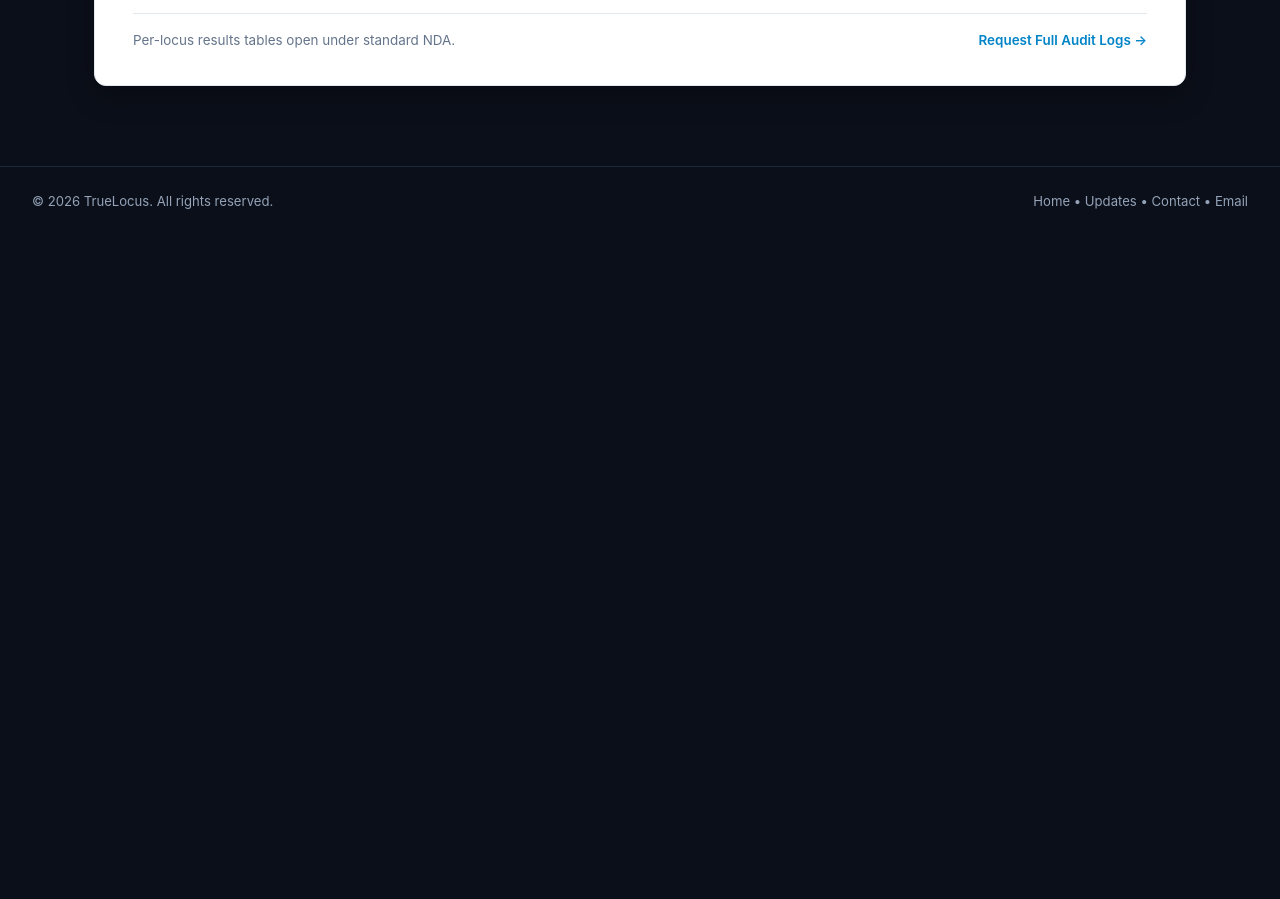
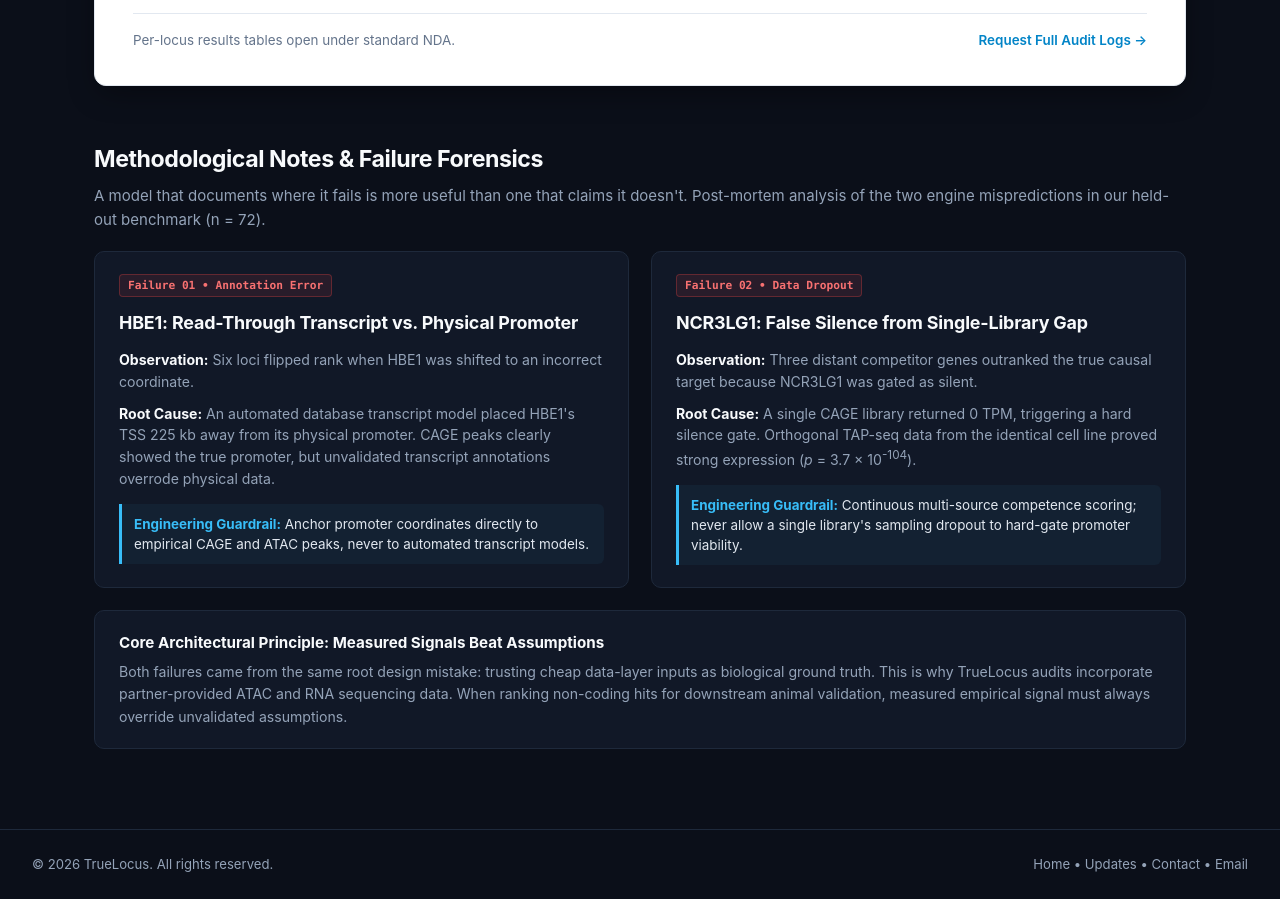
Before and after one commit to BDB-Genomics/truelocus.bio, a plain HTML site: page updates.html in a window 1280 px wide. Shown: the part 716-1615 px from the top of the page. Before the commit the page ends 952 px from the top, so only its background shows below. Drawn offline with Linux system fonts and the light colour scheme.

Commit message:
Add Methodological Notes & Failure Forensics for HBE1 and NCR3LG1

```diff
--- a/updates.html
+++ b/updates.html
@@ -234,6 +234,96 @@
     .white-card .card-footer a:hover {
       text-decoration: underline;
     }
+    /* Forensics & Methodological Notes */
+    .section-title {
+      font-size: 1.45rem;
+      font-weight: 700;
+      letter-spacing: -0.02em;
+      margin-bottom: 6px;
+      color: var(--text);
+    }
+    .section-desc {
+      color: var(--text-muted);
+      font-size: 0.94rem;
+      line-height: 1.55;
+    }
+    .forensics-grid {
+      display: grid;
+      grid-template-columns: 1fr 1fr;
+      gap: 22px;
+      margin-top: 20px;
+    }
+    .forensic-card {
+      background: var(--card-bg);
+      border: 1px solid var(--border);
+      border-radius: 10px;
+      padding: 22px 24px;
+      display: flex;
+      flex-direction: column;
+      gap: 12px;
+    }
+    .forensic-tag {
+      display: inline-block;
+      align-self: flex-start;
+      font-size: 0.7rem;
+      font-family: var(--mono);
+      font-weight: 600;
+      padding: 2px 8px;
+      border-radius: 4px;
+      background: rgba(239, 68, 68, 0.1);
+      border: 1px solid rgba(239, 68, 68, 0.3);
+      color: #f87171;
+    }
+    .forensic-title {
+      font-size: 1.12rem;
+      font-weight: 700;
+      color: var(--text);
+      letter-spacing: -0.01em;
+    }
+    .forensic-flow {
+      display: flex;
+      flex-direction: column;
+      gap: 10px;
+      font-size: 0.88rem;
+      line-height: 1.55;
+      color: var(--text-muted);
+    }
+    .forensic-flow strong {
+      color: var(--text);
+    }
+    .forensic-guardrail {
+      margin-top: 4px;
+      padding: 10px 12px;
+      background: rgba(56, 189, 248, 0.05);
+      border-left: 3px solid var(--accent);
+      border-radius: 0 6px 6px 0;
+      font-size: 0.84rem;
+      color: #e2e8f0;
+      line-height: 1.5;
+    }
+    .forensic-guardrail strong {
+      color: var(--accent);
+    }
+    .takeaway-banner {
+      margin-top: 22px;
+      background: var(--card-bg);
+      border: 1px solid var(--border);
+      border-radius: 10px;
+      padding: 20px 24px;
+      display: flex;
+      flex-direction: column;
+      gap: 6px;
+    }
+    .takeaway-banner-title {
+      font-size: 0.95rem;
+      font-weight: 700;
+      color: var(--text);
+    }
+    .takeaway-banner-desc {
+      font-size: 0.88rem;
+      color: var(--text-muted);
+      line-height: 1.6;
+    }
     @media (max-width: 960px) {
       .benchmark-grid {
         grid-template-columns: 1fr;
@@ -356,6 +446,52 @@
         <a href="./contact.html">Request Full Audit Logs &rarr;</a>
       </div>
     </div>
+
+    <!-- Methodological Notes: Failure Forensics -->
+    <div style="margin-top: 56px; margin-bottom: 20px;">
+      <h2 class="section-title">Methodological Notes & Failure Forensics</h2>
+      <p class="section-desc">
+        A model that documents where it fails is more useful than one that claims it doesn't.
+        Post-mortem analysis of the two engine mispredictions in our held-out benchmark (n = 72).
+      </p>
+    </div>
+
+    <div class="forensics-grid">
+      <!-- Case 01 -->
+      <div class="forensic-card">
+        <span class="forensic-tag">Failure 01 &bull; Annotation Error</span>
+        <div class="forensic-title">HBE1: Read-Through Transcript vs. Physical Promoter</div>
+        <div class="forensic-flow">
+          <div><strong>Observation:</strong> Six loci flipped rank when HBE1 was shifted to an incorrect coordinate.</div>
+          <div><strong>Root Cause:</strong> An automated database transcript model placed HBE1's TSS 225 kb away from its physical promoter. CAGE peaks clearly showed the true promoter, but unvalidated transcript annotations overrode physical data.</div>
+          <div class="forensic-guardrail">
+            <strong>Engineering Guardrail:</strong> Anchor promoter coordinates directly to empirical CAGE and ATAC peaks, never to automated transcript models.
+          </div>
+        </div>
+      </div>
+
+      <!-- Case 02 -->
+      <div class="forensic-card">
+        <span class="forensic-tag">Failure 02 &bull; Data Dropout</span>
+        <div class="forensic-title">NCR3LG1: False Silence from Single-Library Gap</div>
+        <div class="forensic-flow">
+          <div><strong>Observation:</strong> Three distant competitor genes outranked the true causal target because NCR3LG1 was gated as silent.</div>
+          <div><strong>Root Cause:</strong> A single CAGE library returned 0 TPM, triggering a hard silence gate. Orthogonal TAP-seq data from the identical cell line proved strong expression (<em>p</em> = 3.7 &times; 10<sup>-104</sup>).</div>
+          <div class="forensic-guardrail">
+            <strong>Engineering Guardrail:</strong> Continuous multi-source competence scoring; never allow a single library's sampling dropout to hard-gate promoter viability.
+          </div>
+        </div>
+      </div>
+    </div>
+
+    <!-- Systemic Takeaway Banner -->
+    <div class="takeaway-banner">
+      <div class="takeaway-banner-title">Core Architectural Principle: Measured Signals Beat Assumptions</div>
+      <div class="takeaway-banner-desc">
+        Both failures came from the same root design mistake: trusting cheap data-layer inputs as biological ground truth.
+        This is why TrueLocus audits incorporate partner-provided ATAC and RNA sequencing data. When ranking non-coding hits for downstream animal validation, measured empirical signal must always override unvalidated assumptions.
+      </div>
+    </div>
   </div>
 
   <!-- Footer -->
```
